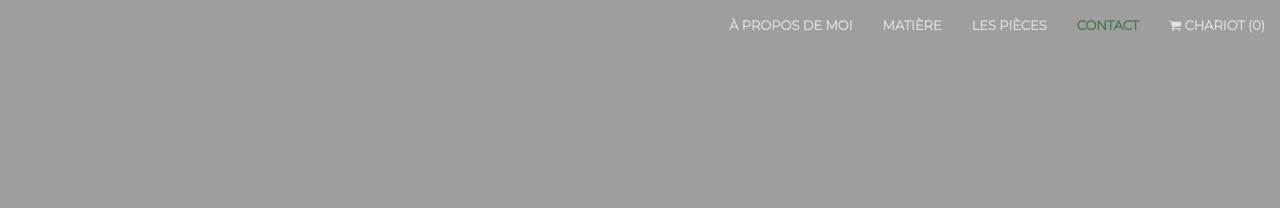
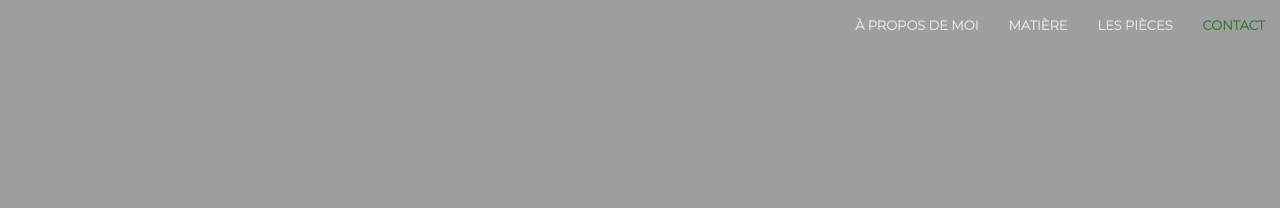
Before and after one commit to defremont/artenbijou, a Jekyll site: the page built from index.html, in a window 1280 px wide. Shown: the top 208 px of the page. Built offline with Jekyll 4.4.1, drawn with Linux system fonts in a browser that asks for light colours; nearby versions of some CDN libraries; some web fonts are replaced.

Commit message:
chart favi

```diff
--- a/_includes/head.html
+++ b/_includes/head.html
@@ -6,7 +6,8 @@
     <meta name="author" content="">
 	 <!-- Bootstrap Core CSS -->
     <link rel="stylesheet" href="{{site.baseurl}}/css/bootstrap.min.css" type="text/css">
-
+<link rel="icon" href="favico.png" type="image/x-icon"/>
+<link rel="shortcut icon" href="favico.png" type="image/x-icon"/>
     <!-- Custom Fonts -->
 
    <link rel="stylesheet" href="{{site.baseurl}}/font-awesome/css/font-awesome.min.css" type="text/css">
--- a/_includes/nav.html
+++ b/_includes/nav.html
@@ -27,10 +27,10 @@
                     <a class="page-scroll" href="#contact">Contact</a>
                 </li>
                 <li class="snipcart-summary">
-                    <a href="#" class="page-scroll snipcart-checkout">
+            <!--        <a href="#" class="page-scroll snipcart-checkout">
         <i class="fa fa-shopping-cart" aria-hidden="true"></i>
         Chariot (<span class="snipcart-total-items">0</span>)
-      </a>
+      </a>-->
                 </li>
                 <li>
                 </li>
```
Also changed, not shown: favico.png (added), 1 other file.
